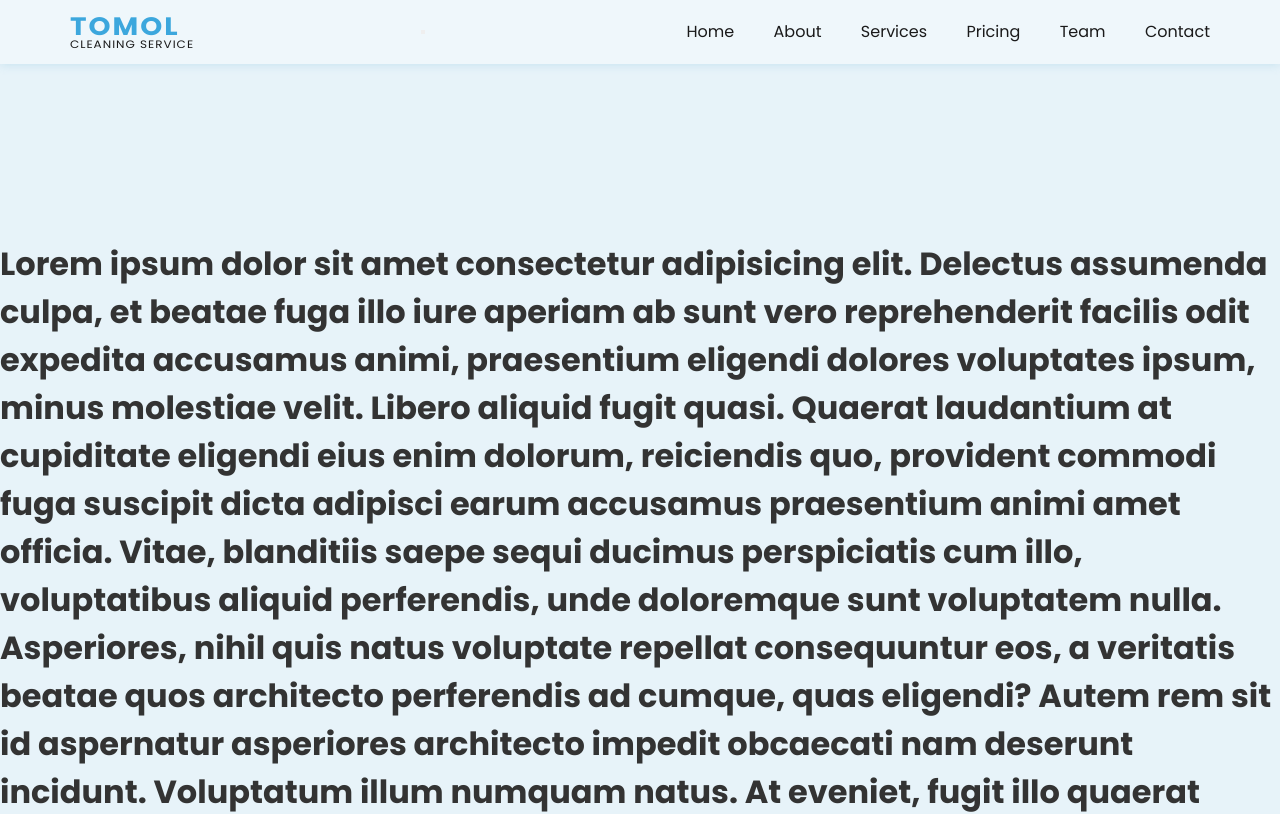
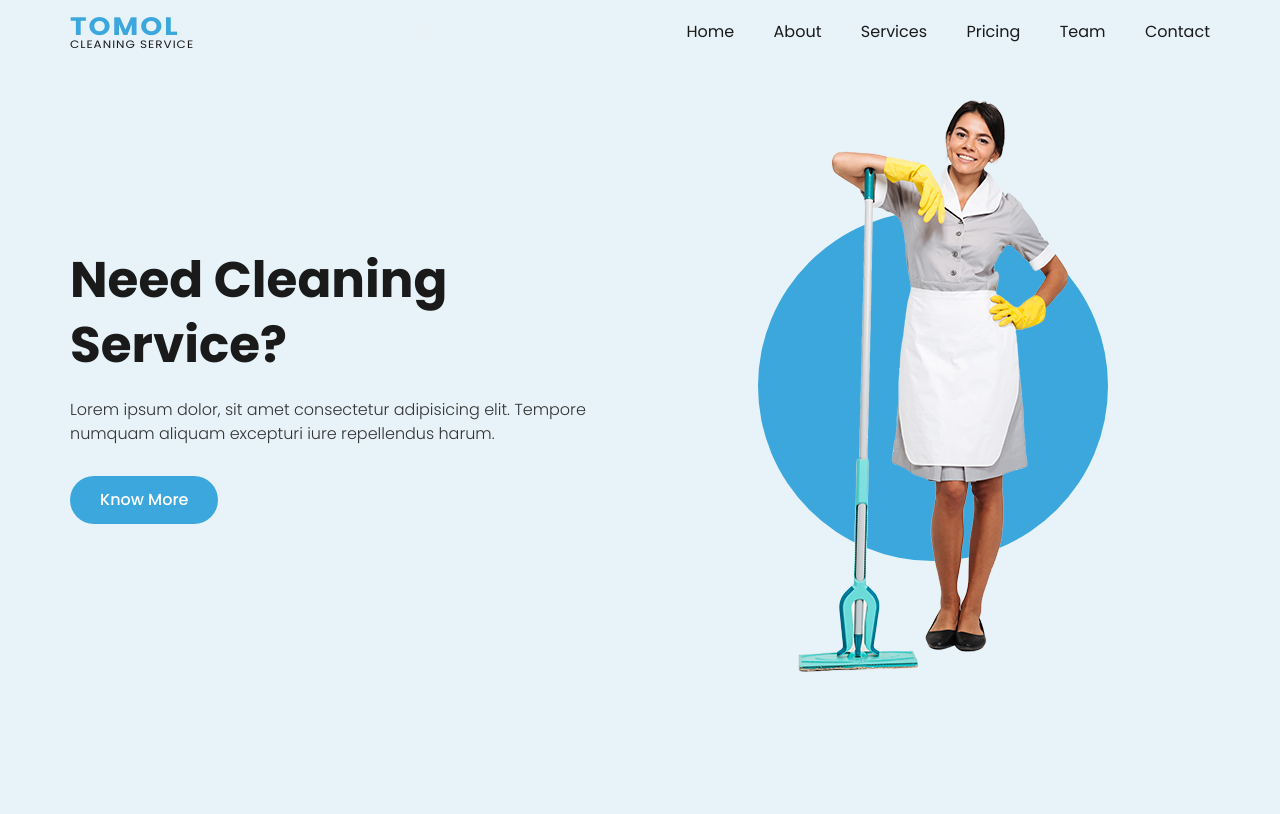
Before and after one commit to Tope-stack/cleaningServiceWebsite, a plain HTML site: page index.html in a window 1280 px wide. Shown: the top 814 px of the page. Drawn offline with Linux system fonts and the light colour scheme.

Commit message:
updated css,js,html

```diff
--- a/css/style.css
+++ b/css/style.css
@@ -66,6 +66,17 @@ a{
 ul{
     list-style: none;
 }
+h1,h2,h3,h4,h5,h6{
+    color: var(--text-x-dark-gray);
+    line-height: 1.3;
+}
+p{
+    margin-bottom: 15px;
+}
+img{
+    max-width: 100%;
+    vertical-align: middle;
+}
 ::selection{
     color: var(--text-white);
     background-color: var(--main-color);
@@ -88,7 +99,33 @@ ul{
     margin: auto;
     padding: 0 15px;
 }
-
+/* # grid */
+.grid{
+    display: grid;
+    grid-template-columns: repeat(12, 1fr);
+    gap: 30px;
+}
+/* # buttons */
+.btn{
+    display: inline-block;
+    padding: 10px 28px;
+    background-color: var(--main-color);
+    color: var(--text-white);
+    font-weight: 500;
+    font-size: var(--fs-md);
+    text-transform: capitalize;
+    line-height: 1.5;
+    font-family: inherit;
+    border: 2px solid transparent;
+    border-radius: 30px;
+    vertical-align: middle;
+    transition: all 0.3s ease;
+}
+.btn:hover{
+    background-color: transparent;
+    color: var(--main-color);
+    border-color: var(--main-color);
+}
 /* # header */
 .header{
     position: fixed;
@@ -152,3 +189,42 @@ ul{
 .nav a:hover{
     color: var(--main-color);
 }
+
+/* # home */
+.home{
+    padding: 100px 0 60px;
+}
+.home-text,
+.home-img{
+    grid-column: span 6;
+    align-self: center;
+}
+.home-text h1{
+    font-size: var(--fs-4xl);
+    margin: 0 0 20px;
+    text-transform: capitalize;
+}
+.home-text p{
+    margin: 0 0 30px;
+}
+.home-img{
+    position: relative;
+}
+.home-img .circle-wrap{
+    position: absolute;
+    left: 50%;
+    top: 50%;
+    z-index: -1;
+}
+.home-img .circle{
+    height: 350px;
+    width: 350px;
+    background-color: var(--main-color);
+    border-radius: 50%;
+    transform: translate(-50%, -50%);
+}
+.home-img img{
+    max-width: 270px;
+    display: block;
+    margin: auto;
+}
--- a/index.html
+++ b/index.html
@@ -38,25 +38,29 @@
     </div>
     <!-- page wrapper end -->
 
-    <br><br><br><br><br><br><br><br><br><br>
-    <h1>Lorem ipsum dolor sit amet consectetur adipisicing elit.
-        Delectus assumenda culpa, et beatae fuga illo iure aperiam ab sunt vero reprehenderit facilis
-        odit expedita accusamus animi, praesentium eligendi dolores voluptates ipsum,
-        minus molestiae velit. Libero aliquid fugit quasi. Quaerat laudantium at cupiditate eligendi
-        eius enim dolorum, reiciendis quo, provident commodi fuga suscipit dicta adipisci earum accusamus
-        praesentium animi amet officia. Vitae, blanditiis saepe sequi ducimus perspiciatis cum illo,
-        voluptatibus aliquid perferendis, unde doloremque sunt voluptatem nulla. Asperiores, nihil quis
-        natus voluptate repellat consequuntur eos, a veritatis beatae quos architecto perferendis ad cumque,
-        quas eligendi? Autem rem sit id aspernatur asperiores architecto impedit obcaecati nam deserunt
-        incidunt. Voluptatum illum numquam natus. At eveniet, fugit illo quaerat sequi perspiciatis,
-        non id commodi molestiae hic velit sit harum optio architecto asperiores sunt ratione cupiditate!
-        Ipsa qui ab facilis quas nihil? Quam possimus sapiente harum, illo eveniet assumenda. Doloribus
-        vero repellat fuga dolore repudiandae inventore corporis iure expedita facere pariatur minus
-        velit sequi a architecto culpa magni, porro adipisci placeat perspiciatis! Cupiditate natus
-        maxime perferendis possimus dignissimos fugiat porro voluptate quibusdam ea modi, ipsam voluptatem,
-        sunt dicta eos. Provident fugiat blanditiis, laboriosam delectus, fugit dolores quam, repellat
-        dolore quo velit repellendus vitae porro ea!
-    </h1>
+    <!-- home section start -->
+    <section class="home">
+        <div class="container">
+            <div class="grid">
+                <div class="home-text">
+                    <h1>need cleaning service? </h1>
+                    <p>Lorem ipsum dolor, sit amet consectetur adipisicing elit. Tempore
+                        numquam aliquam excepturi iure repellendus harum.
+                    </p>
+                    <div class="btn-wrap">
+                        <a href="#about" class="btn">know more</a>
+                    </div>
+                </div>
+                <div class="home-img">
+                    <div class="circle-wrap">
+                        <div class="circle"></div>
+                    </div>
+                    <img src="img/home-img.png" alt="img">
+                </div>
+            </div>
+        </div>
+    </section>
+    <!-- home section end -->
 <script src="/js/main.js"></script>
 </body>
 </html>
--- a/js/main.js
+++ b/js/main.js
@@ -8,6 +8,9 @@ const headerBg = () => {
         if(this.scrollY > 0){
             header.classList.add("bg-reveal");
         }
+        else{
+            header.classList.remove("bg-reveal");
+        }
     });
-}
+ }
 headerBg()
```
